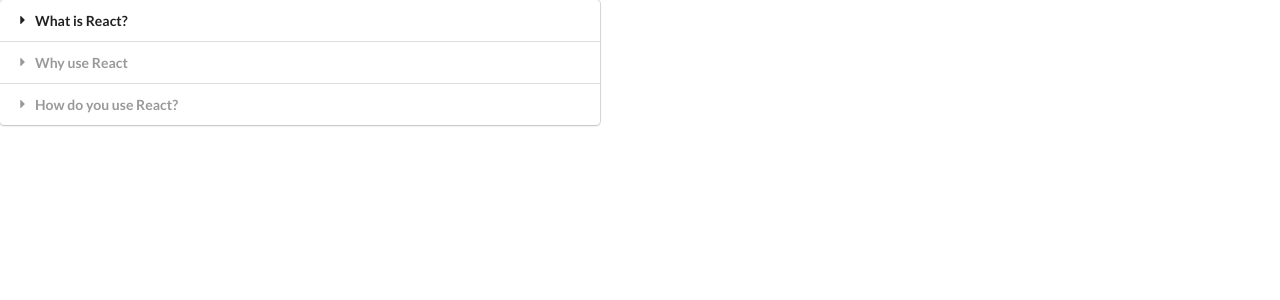
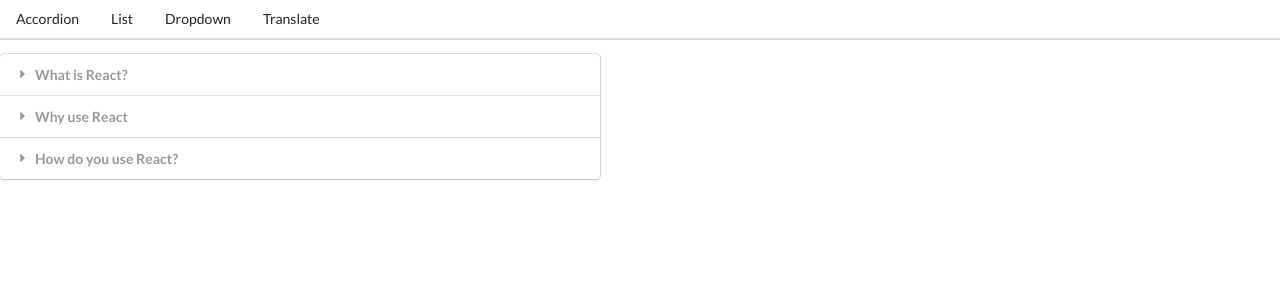
Before and after one commit to SkyHustle/widgets, a React (Create React App) app: page / in a window 1280 px wide. Shown: the top 300 px of the page. Built offline with nearby package versions, Linux system fonts and the light colour scheme.

Commit message:
Create a header for easy click through navigation

```diff
--- a/src/App.js
+++ b/src/App.js
@@ -4,6 +4,7 @@
 import DropDown from './components/DropDown';
 import Translate from './components/Translate';
 import Route from './components/Route';
+import Header from './components/Header';
 
 const items = [
     {
@@ -41,6 +42,7 @@
 
     return (
         <div>
+            <Header />
             <Route path="/">
                 <Accordion items={items} />
             </Route>
--- /dev/null
+++ b/src/components/Header.js
@@ -0,0 +1,22 @@
+import React from 'react';
+
+const Header = () => {
+ return (
+    <div className="ui secondary pointing menu">
+        <a href="/" className="item">
+            Accordion
+        </a>
+         <a href="/list" className="item">
+             List
+        </a>
+         <a href="/dropdown" className="item">
+             Dropdown
+        </a>
+         <a href="/translate" className="item">
+             Translate
+        </a>
+    </div>
+ );
+}
+
+export default Header;
```
